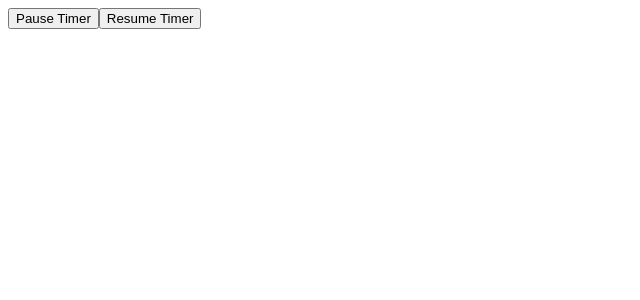
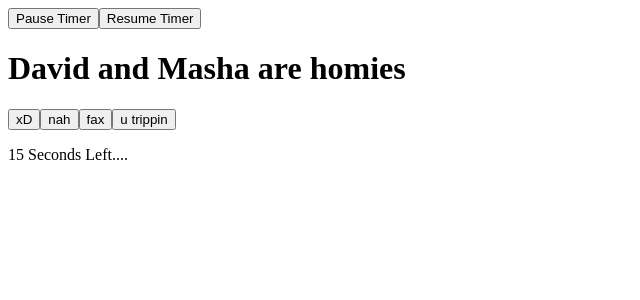
Before and after one commit to ArianAtapour/Project6_2_Blockchain, an Angular app in the folder OrderQA/OrdersQA/ordersQA/: page / in a window 1280 px wide. Shown: the top 300 px of the page, without its empty margins (0-640 px from the left). Built offline with nearby package versions, Linux system fonts and the light colour scheme.

Commit message:
Fixed timer issue

```diff
--- a/OrderQA/OrdersQA/ordersQA/src/app/trigger/trigger.component.ts
+++ b/OrderQA/OrdersQA/ordersQA/src/app/trigger/trigger.component.ts
@@ -15,7 +15,7 @@
 
   //TIMER FOR TRIGGER OF QUESTIONS
   //I would say (30, 120) for the official game | change it for testing purposes
-  timeLeft = this.randomNumber(1, 10);
+  timeLeft = this.randomNumber(1, 5);
 
   interval;
   displayTrigger = false;
@@ -36,14 +36,17 @@
   startTimer() {
     this.interval = setInterval(() => {
       console.log(this.timeLeft);
+      let one = false;
       //Stop timer if question hasn't been answered
       if(this.timeLeft > 0) {
         if (this.childRef) {
-          if (this.childRef.clicked) {
+          if (this.childRef.clicked && !one) {
             this.timeLeft--;
+            one = true;
           }
-        } else {
+        } else if (!one) {
           this.timeLeft--;
+          one = true;
         }
       } else {
         //time ran out, trigger new question
@@ -51,7 +54,7 @@
           this.childRef.newQuestion();
         }
         this.displayTrigger = true;
-        this.timeLeft = this.randomNumber(1, 10);
+        this.timeLeft = this.randomNumber(1, 5);
 
       }
     },1000)
```
